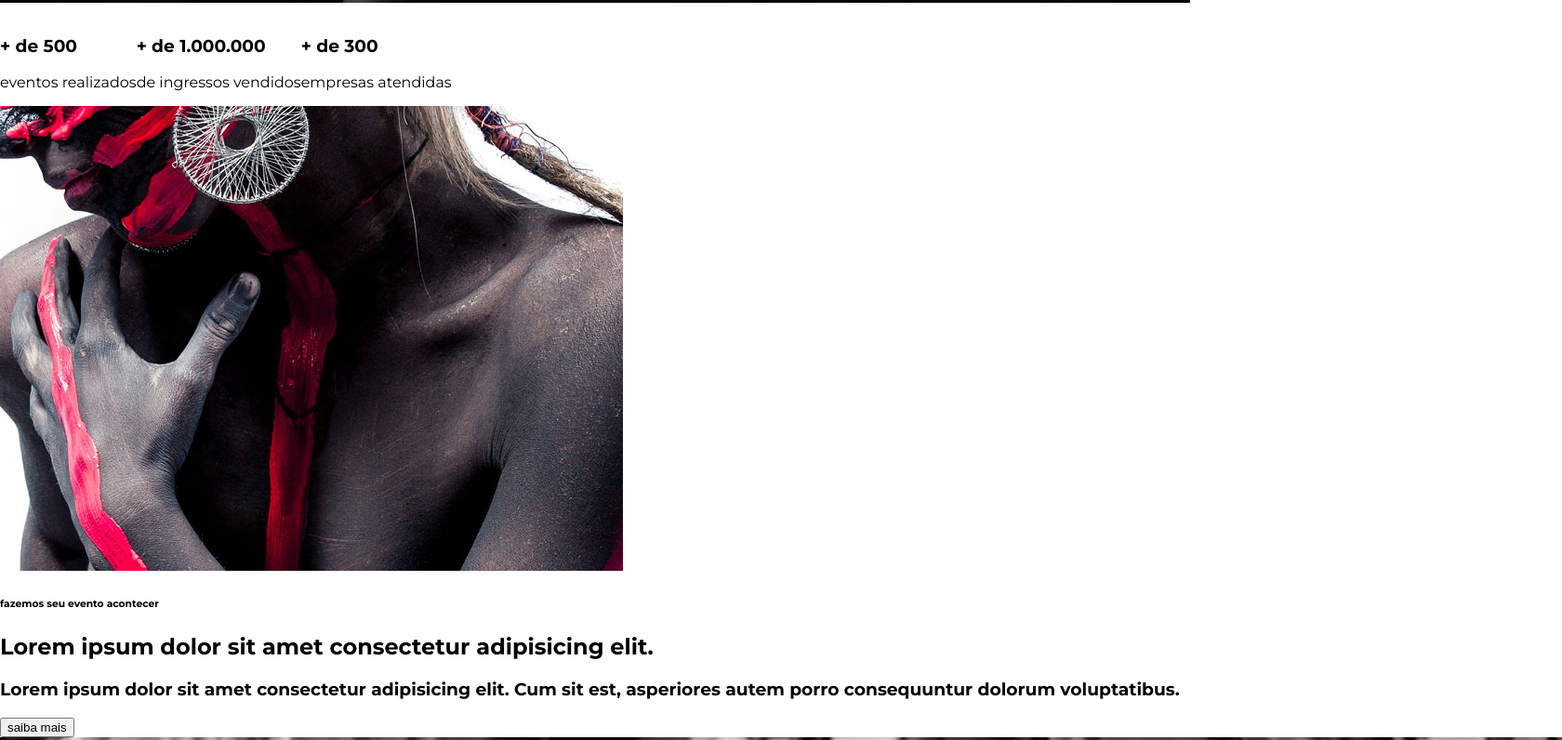
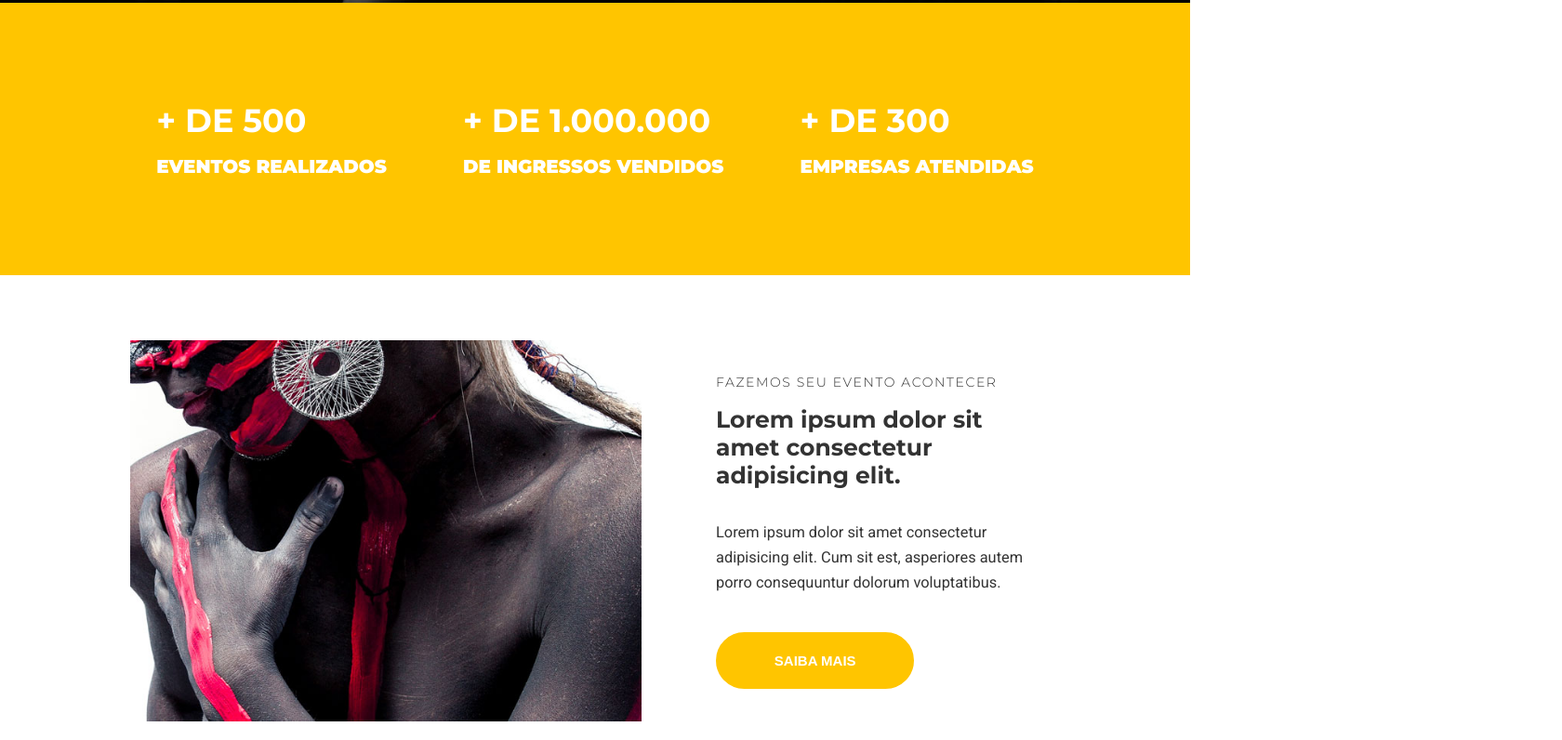
Before and after one commit to AlexandreBen/studion, a website: page src/index.html in a window 1280 px wide. Shown: the part 797-1593 px from the top of the page at 93% size, 1680 px wide, since content can reach past the window. Drawn offline with Linux system fonts and the light colour scheme.

Commit message:
mudançad no layout da aula 5

```diff
--- a/src/index.html
+++ b/src/index.html
@@ -8,7 +8,8 @@
     <title>Studion</title>
 </head>
 <body>
-  <nav class="navbar">
+<nav class="navbar">
+  <div class="container navbar__container">
     <h1 class="logo-studion">
         Studi<span class="copy--primary">on</span><span class="logo-studion_subtitle">Eventos</span>
     </h1>
@@ -19,7 +20,8 @@
         <a href="#depoimentos"><li>Depoimentos</li></a>
         <a href="#contatos"><li>Contatos</li></a>
     </ul>
-  </nav>
+ </div>
+</nav>
 
   <header>
     <div id="slider">
@@ -38,27 +40,48 @@
   </header>
 
   <main>
-    <section id="eventos">
-        <ul>
-            <li><h3>+ de 500</h3>eventos realizados</li>
-            <li><h3>+ de 1.000.000</h3>de ingressos vendidos</li>
-            <li><h3>+ de 300</h3>empresas atendidas</li>
+    <section id="counter">
+        <ul class="container counter__container">
+            <li>
+                <h3>+ de 500
+                    <small>
+                       eventos realizados
+                    </small>
+                </h3>
+            </li>
+            <li>
+                <h3>+ de 1.000.000
+                    <small>
+                        de ingressos vendidos
+                    </small>
+                </h3>
+
+            </li>
+            <li>
+                <h3>+ de 300
+                    <small>
+                        empresas atendidas
+                    </small>
+                </h3>
+
+            </li>
         </ul>
     </section>
 
-    <section id="2">
-        <div>
-            <img src="./images/institutional.jpg" alt="" />
+    <section class="container institutional">
+        <img class="institutional__image" src="./images/institutional.jpg" alt="studion institutional" />
+        <div class="institutional__copy">
             <h6>fazemos seu evento acontecer</h6>
-            <h2>Lorem ipsum dolor sit amet consectetur adipisicing elit.</h2>
-            <h3>Lorem ipsum dolor sit amet consectetur adipisicing elit. Cum sit est, asperiores autem porro consequuntur dolorum voluptatibus.</h3>
-            <button>saiba mais</button>
+            <h4>Lorem ipsum dolor sit amet consectetur adipisicing elit.</h4>
+            <p>Lorem ipsum dolor sit amet consectetur adipisicing elit. Cum sit est, asperiores autem porro   consequuntur dolorum voluptatibus.
+            </p>
+            <button class="btn btn--institutional">saiba mais</button>
         </div>
     </section>
 
     <section id="3">
         <div>
-            <img src="./images/parallax.jpg" alt="">
+            <img src="" alt="">
             <h6>você informa a temática e nós planejamos um evento com tecnologoa e </h6>
                 <h2><span>muito+ </span>diversão</h2>
             <button>fazer cotação</button>
--- a/src/style.css
+++ b/src/style.css
@@ -1,4 +1,5 @@
 @import url('https://fonts.googleapis.com/css2?family=Montserrat:wght@300;400;700;900&display=swap');
+@import url('https://fonts.googleapis.com/css2?family=Roboto&display=swap');
 
 * {
     box-sizing: border-box;
@@ -7,13 +8,27 @@
 :root {
     font-family: 'Montserrat', sans-serif;
     font-size: 16px;
+    --color-copy: #333333;
     --color-primary: #ffc500;
     --default-paddimg: 1rem;
+    color: var(--color-copy)
 }
 
 body {
     margin: 0;
     padding-top: 7.75rem;
+}
+
+header,
+main,
+footer {
+    overflow-x: hidden;
+}
+
+.container {
+    max-width: 1140px;
+    margin: 0 auto;
+
 }
 
 
@@ -26,20 +41,26 @@ ul {
 
 .navbar {
     position: fixed;
+    z-index: 1;
     top: 0;
     left: 0;
-    padding: 0 1rem;
+    width: 100%;
     background-color: #000000;
+    color: #ffffff;
+}
 
-    width: 100vw;
-    height: 7.75rem;
-    z-index: 1;
-
+.navbar__container {
     display: grid;
     grid-template-columns: 1fr 9fr;
     align-items: center;
 
+    width: 100vw;
+    height: 7.75rem;
+    padding: 0 1rem;
+
+
     color: #ffffff;
+    background-color: #000000;
 }
 
 .navbar__links {
@@ -85,6 +106,7 @@ ul {
 #slider  {
    background-color: #000000;
    color: #ffffff;
+   overflow:hidden;
 }
 
 .slider h6 {
@@ -126,6 +148,7 @@ ul {
 }
 
 .btn {
+    cursor: pointer;
     min-height: 3.125rem;
     border: .125rem solid #fff;
     background: unset;
@@ -140,8 +163,78 @@ ul {
 
 .btn:hover,
 .btn:active,
-.btn:focus {
-    background: var(--color-primary);
-    border: var(--color-primary);
+.btn:focus,
+.btn--institutional {
+    border-color: var(--color-primary);
+    background-color: var(--color-primary);
     color: #ffffff;
 }
+
+#counter {
+    background-color: var(--color-primary);
+    color: #ffffff;
+    text-transform: uppercase;
+}
+
+.counter__container {
+    display: flex;
+    padding: 4.375rem 1rem;
+    align-content: center;
+    flex-wrap: nowrap;
+    justify-content: space-evenly;
+}
+
+.counter__container h3 {
+    font-size: 2.185rem;
+}
+
+.counter__container h3 small {
+    display: block;
+    font-size: 1.25rem;
+    font-weight: 800;
+    margin-top: 1rem;
+}
+
+.institutional {
+    display: grid;
+    grid-template-columns: auto auto;
+    gap: 3.125rem;
+    align-items: center;
+    padding: 4.375rem;
+}
+
+.institutional__copy {
+    padding: 0 1.875rem;
+}
+
+.institutional__copy h6 {
+    font-size: .875rem;
+    font-weight: 300;
+    letter-spacing: 0.1rem;
+    text-transform: uppercase;
+    color: #333;
+    margin: 0;
+}
+
+.institutional__image {
+    max-width: 550px;
+}
+
+.institutional__copy h4 {
+    font-size: 1.5625rem;
+    margin-top: 1rem;
+}
+
+.institutional__copy p {
+    font-family: 'Roboto', sans-serif;
+    font-size: 1.025rem;
+    line-height: 1.6875rem;
+    margin-bottom: 0;
+    margin-bottom: 2.5rem;
+}
+
+.btn--institutional:hover {
+  color: var(--color-copy);
+  border-color:  var(--color-primary);
+  background: unset;
+}
```
